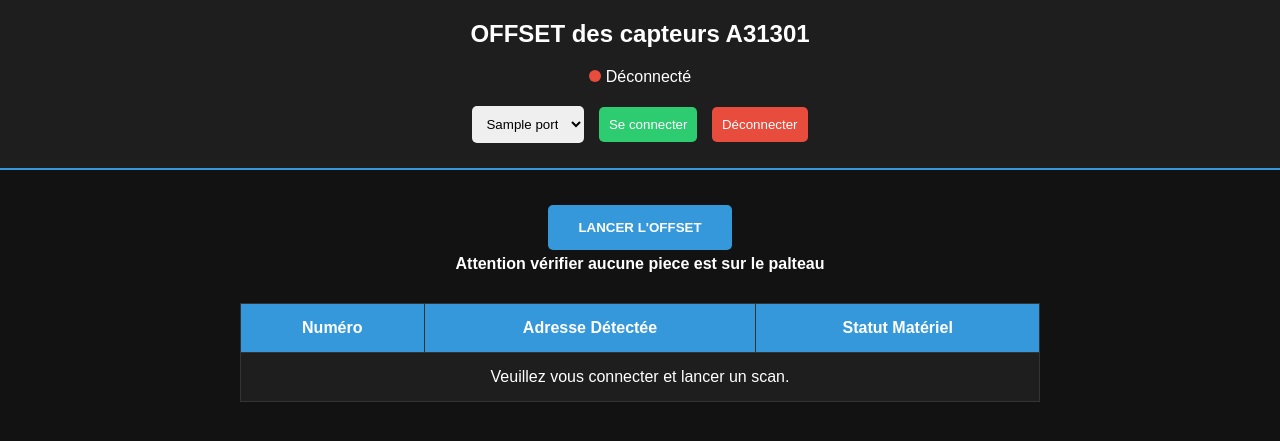
After one commit to Adrien4951/programmation_echec, a Flask app: template Projet_Plateau_site_web_visu_plateau/templates/offset.html in a window 1280 px wide. The commit adds this page. Shown: the top 441 px of the page. Run offline with Flask 3, Linux system fonts and the light colour scheme; the template is opened without the code that fills it: most values are stand-ins (such as "Sample title", 1, 10 or a date in 2020); some libraries are stand-ins or nearby versions.

Commit message:
Ajout de la fonction offset pas encore tester

```diff
--- a/Projet_Plateau_site_web_visu_plateau/App.py
+++ b/Projet_Plateau_site_web_visu_plateau/App.py
@@ -48,7 +48,7 @@ def serial_reader(port):
     try:
         # Configuration de la vitesse à 115200 comme dans l'Arduino [cite: 1]
         ser_instance = serial.Serial(port, 115200, timeout=1)
-        print(f"✅ Port série ouvert : {port}")
+        print(f"Port série ouvert : {port}")
 
         # On informe le front-end que la connexion est réussie
         socketio.emit('connection_status', {'status': 'connecté'})
@@ -86,17 +86,29 @@ def serial_reader(port):
                                 break
                             found_addresses.append(hex(ord(addr_byte)))
 
-                        print(f"📍 Adresses trouvées : {found_addresses}")
+                        print(f" Adresses trouvées : {found_addresses}")
                         socketio.emit('i2c_results', found_addresses)
+                elif header == b'\xee\xee':
+                        print("retour Offset")
+                        found_addresses = []
+                        # On lit jusqu'à trouver 0xFF (fin du scan)
+                        while True:
+                            addr_byte = ser_instance.read(1)
+                            if not addr_byte or addr_byte == b'\xff':
+                                break
+                            found_addresses.append(hex(ord(addr_byte)))
+
+                        print(f" retour offset {found_addresses}")
+                        socketio.emit('return_offset', found_addresses)
     except Exception as e:
-        print(f"❌ Erreur série : {e}")
+        print(f"Erreur série : {e}")
         socketio.emit('connection_status', {'status': 'déconnecté'})
     finally:
         if ser_instance and ser_instance.is_open:
             ser_instance.close()
         ser_instance = None
         socketio.emit('connection_status', {'status': 'déconnecté'})
-        print("🔌 Port série fermé")
+        print("Port série fermé")
 
 # =========================================================
 # ROUTES FLASK (CORRIGÉES POUR CORRESPONDRE AU HTML)
@@ -108,7 +120,7 @@ def home():
 @app.route("/config")
 def config():
     if not os.path.exists(CPP_FILE):
-        return "❌ Fichier config.cpp introuvable"
+        return "Fichier config.cpp introuvable"
     with open(CPP_FILE, "r", encoding="utf-8") as f:
         content = f.read()
 
@@ -182,11 +194,23 @@ def i2c_page():
     ports = [port.device for port in serial.tools.list_ports.comports()]
     return render_template("i2c.html", ports=ports)
 
+@app.route("/OFFSET")
+def offset_page():
+    ports = [port.device for port in serial.tools.list_ports.comports()]
+    return render_template("offset.html", ports=ports)
+
 # Endpoint pour lancer le test
 @app.route("/run_i2c_test", methods=["POST"])
 def run_i2c_test():
     if ser_instance and ser_instance.is_open:
         ser_instance.write(b"test_I2C\n")
+        return jsonify({"status": "sent"})
+    return jsonify({"status": "error"}), 400
+
+@app.route("/run_offset", methods=["POST"])
+def run_offset():
+    if ser_instance and ser_instance.is_open:
+        ser_instance.write(b"offset\n")
         return jsonify({"status": "sent"})
     return jsonify({"status": "error"}), 400
 # =========================================================
--- a/Projet_Plateau_site_web_visu_plateau/templates/home.html
+++ b/Projet_Plateau_site_web_visu_plateau/templates/home.html
@@ -23,6 +23,7 @@
             <a href="/live" class="btn">Visualiser le plateau</a>
             <a href="/config" class="btn">Fichier: Config.cpp</a>
             <a href="/I2C" class="btn">Tester les capteursI2C</a>
+            <a href="/OFFSET" class="btn">Offset des capteurs A31301</a>
         </div>
     </div>
 </body>
--- /dev/null
+++ b/Projet_Plateau_site_web_visu_plateau/templates/offset.html
@@ -0,0 +1,108 @@
+<!DOCTYPE html>
+<html>
+<head>
+    <title>Diagnostic I2C - Adrien & Léni</title>
+    <script src="https://cdnjs.cloudflare.com/ajax/libs/socket.io/4.0.1/socket.io.js"></script>
+    <style>
+        body { background: #121212; color: white; font-family: sans-serif; text-align: center; margin: 0; }
+        .controls { background: #1e1e1e; padding: 20px; border-bottom: 2px solid #3498db; }
+        .status-dot { height: 12px; width: 12px; border-radius: 50%; display: inline-block; margin-right: 5px; }
+        .online { background-color: #2ecc71; }
+        .offline { background-color: #e74c3c; }
+        select, button { padding: 10px; border-radius: 5px; border: none; cursor: pointer; margin: 5px; }
+        .btn-connect { background: #2ecc71; color: white; }
+        .btn-disconnect { background: #e74c3c; color: white; }
+        .btn-scan { background: #3498db; color: white; font-weight: bold; padding: 15px 30px; }
+        .container { padding: 30px; max-width: 800px; margin: auto; }
+        table { width: 100%; border-collapse: collapse; margin-top: 30px; background: #1e1e1e; }
+        th, td { border: 1px solid #333; padding: 15px; text-align: center; }
+        th { background: #3498db; color: white; }
+        tr:hover { background: #2c3e50; }
+        .address-found { color: #f1c40f; font-weight: bold; font-family: monospace; font-size: 1.2em; }
+    </style>
+</head>
+<body>
+
+    <div class="controls">
+        <h2 style="margin-top:0;">OFFSET des capteurs A31301</h2>
+        <div id="statusLabel" style="margin-bottom: 15px;">
+            <span class="status-dot offline"></span>Déconnecté
+        </div>
+
+        <select id="portSelect">
+            {% for port in ports %}<option value="{{ port }}">{{ port }}</option>{% endfor %}
+        </select>
+
+        <button class="btn-connect" onclick="connect()">Se connecter</button>
+        <button class="btn-disconnect" onclick="disconnect()">Déconnecter</button>
+    </div>
+
+    <div class="container">
+        <button id="scanBtn" class="btn-scan" onclick="startScan()" disabled>LANCER L'OFFSET</button>
+        <h4 style="margin-top:0;">Attention vérifier aucune piece est sur le palteau</h4>
+        <table id="resultTable">
+            <thead>
+                <tr>
+                    <th>Numéro</th>
+                    <th>Adresse Détectée</th>
+                    <th>Statut Matériel</th>
+                </tr>
+            </thead>
+            <tbody id="i2cBody">
+                <tr><td colspan="3">Veuillez vous connecter et lancer un scan.</td></tr>
+            </tbody>
+        </table>
+    </div>
+
+    <script>
+        var socket = io();
+
+        function connect() {
+            const port = document.getElementById("portSelect").value;
+            fetch("/connect", {
+                method: "POST",
+                headers: {"Content-Type": "application/json"},
+                body: JSON.stringify({port: port})
+            });
+        }
+
+        function disconnect() {
+            fetch("/disconnect", { method: "POST" });
+        }
+
+        function startScan() {
+            document.getElementById("i2cBody").innerHTML = "<tr><td colspan='3'>Scan en cours sur le bus I2C...</td></tr>";
+            fetch("/run_offset", { method: "POST" });
+        }
+
+        socket.on('connection_status', function(data) {
+            const label = document.getElementById("statusLabel");
+            const btn = document.getElementById("scanBtn");
+            if(data.status === 'connecté') {
+                label.innerHTML = `<span class="status-dot online"></span>Connecté`;
+                btn.disabled = false;
+            } else {
+                label.innerHTML = `<span class="status-dot offline"></span>Déconnecté`;
+                btn.disabled = true;
+            }
+        });
+
+        socket.on('return_offset', function(addresses) {
+            const tbody = document.getElementById("i2cBody");
+            tbody.innerHTML = "";
+            if(addresses.length === 0) {
+                tbody.innerHTML = "<tr><td colspan='3'>Aucun capteur détecté sur le bus.</td></tr>";
+            } else {
+                addresses.forEach((addr, index) => {
+                    tbody.innerHTML += `
+                        <tr>
+                            <td>${index + 1}</td>
+                            <td class="address-found">${addr.toUpperCase()}</td>
+                            <td style="color:#2ecc71;">ACTIF</td>
+                        </tr>`;
+                });
+            }
+        });
+    </script>
+</body>
+</html>
```
Also changed, not shown: 1 other file.
